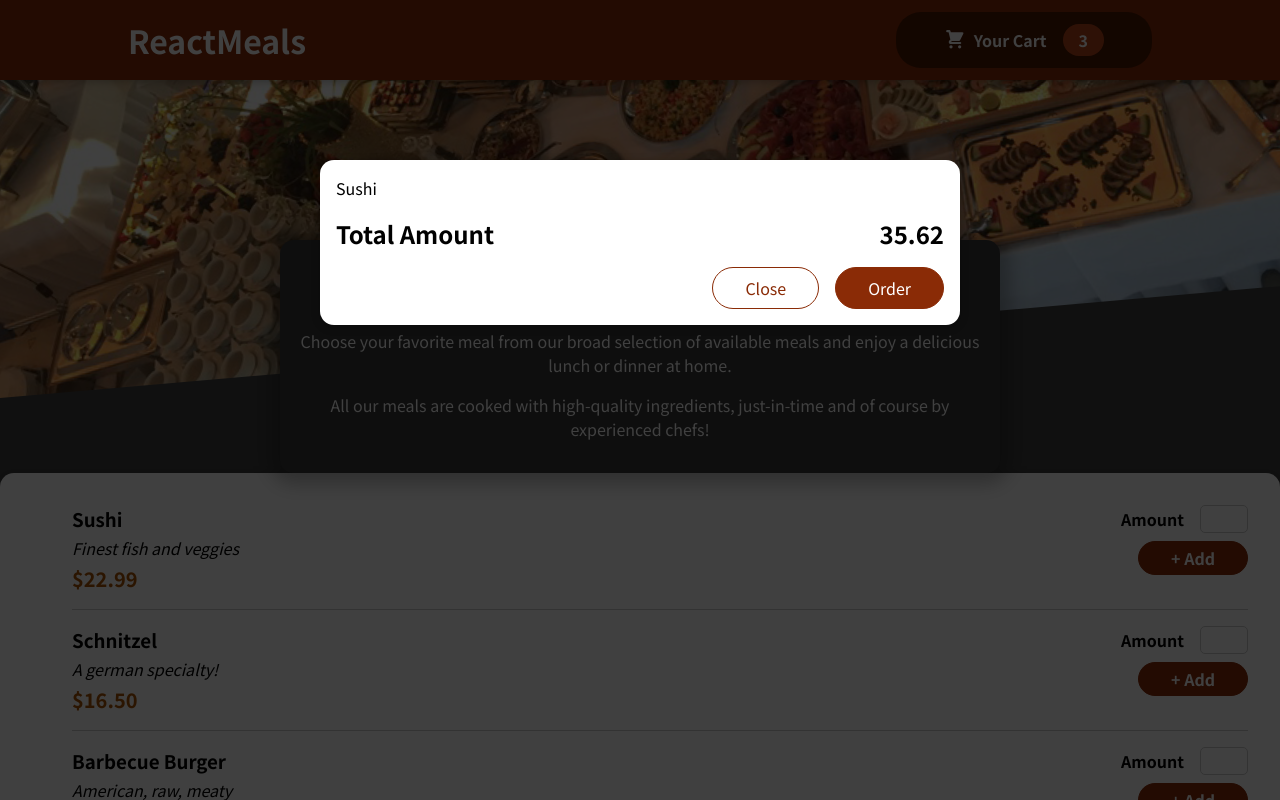
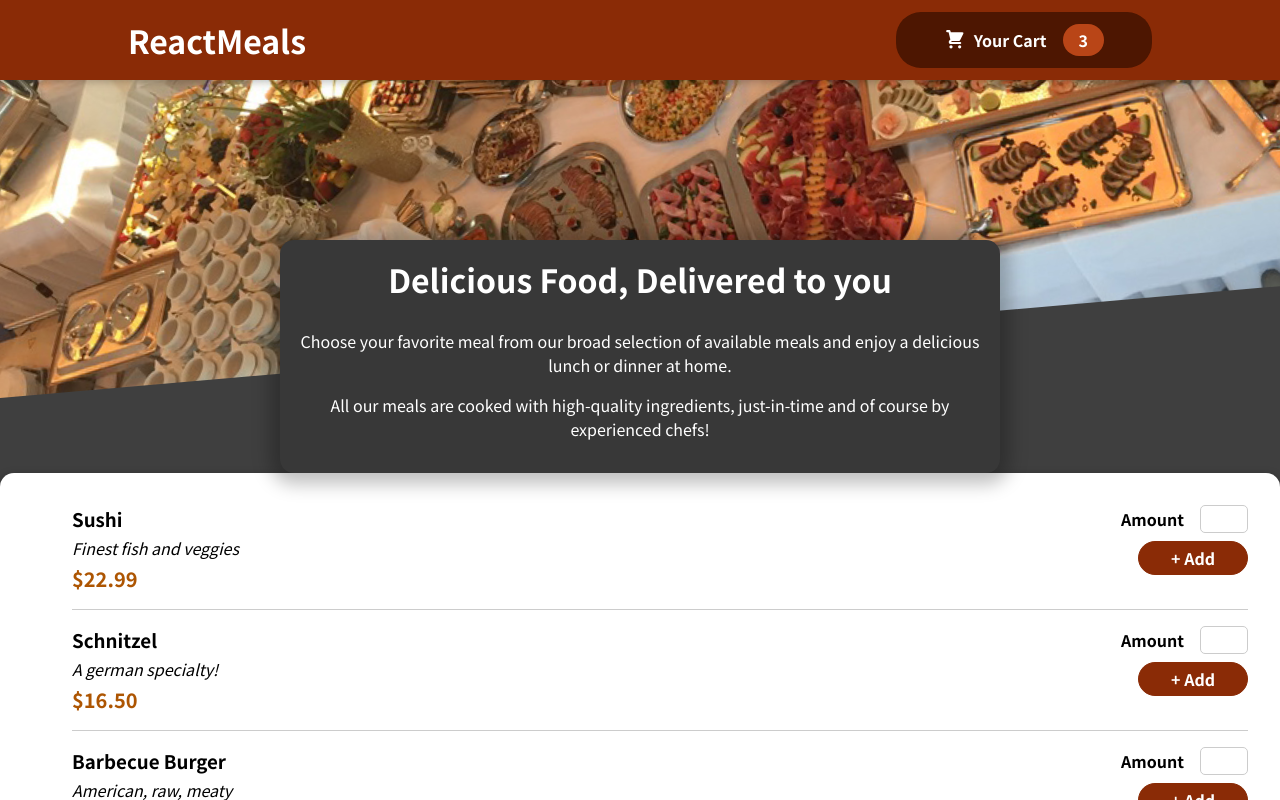
Before and after one commit to kotzimop/react-food-app, a React (Vite) app: page / in a window 1280 px wide. Shown: the top 800 px of the page. Built offline with nearby package versions, Linux system fonts and the light colour scheme.

Commit message:
Managing Cart & Modal State

```diff
--- a/src/App.jsx
+++ b/src/App.jsx
@@ -1,14 +1,26 @@
+/* eslint-disable no-unused-vars */
 /* eslint-disable react/no-unescaped-entities */
-import { Fragment } from 'react';
+import { Fragment, useState } from 'react';
 import Header from './components/Layout/Header';
 import Meals from './components/Meals/Meals';
 import Cart from './components/Cart/Cart';
 
 function App() {
+  const [cartIsShown, setCartIsShown] = useState(false)
+
+  const showCartHandler = () => {
+    setCartIsShown(true)
+  }
+
+  const hideCartHandler = ()=> {
+    setCartIsShown(false)
+  }
+
+
   return (
     <Fragment>
-      <Cart />
-      <Header />
+      {cartIsShown && <Cart onClose={hideCartHandler}/>}
+      <Header onShowCart={showCartHandler}/>
       <main>
         <Meals />
       </main>
--- a/src/components/Cart/Cart.jsx
+++ b/src/components/Cart/Cart.jsx
@@ -1,3 +1,4 @@
+/* eslint-disable react/prop-types */
 /* eslint-disable no-unused-vars */
 import Modal from '../UI/Modal';
 import classes from './Cart.module.css';
@@ -12,14 +13,14 @@
   );
 
   return (
-    <Modal>
+    <Modal onClose={props.onClose}>
       {cartItems}
       <div className={classes.total}>
         <span>Total Amount</span>
         <span>35.62</span>
       </div>
       <div className={classes.actions}>
-        <button className={classes['button--alt']}>Close</button>
+        <button className={classes['button--alt']} onClick={props.onClose}>Close</button>
         <button className={classes.button}>Order</button>
       </div>
     </Modal>
--- a/src/components/Layout/Header.jsx
+++ b/src/components/Layout/Header.jsx
@@ -1,3 +1,4 @@
+/* eslint-disable react/prop-types */
 /* eslint-disable no-unused-vars */
 import { Fragment } from 'react';
 import classes from './Header.module.css';
@@ -9,7 +10,7 @@
     <Fragment>
       <header className={classes.header}>
         <h1>ReactMeals</h1>
-        <HeaderCartButton />
+        <HeaderCartButton onClick={props.onShowCart}/>
       </header>
       <div className={classes['main-image']}>
         <img src={MealsImage} alt="A table full of delicious food" />
--- a/src/components/Layout/HeaderCartButton.jsx
+++ b/src/components/Layout/HeaderCartButton.jsx
@@ -1,3 +1,4 @@
+/* eslint-disable react/prop-types */
 /* eslint-disable no-unused-vars */
 import React from 'react';
 import CartIcon from '../Cart/CartIcon';
@@ -5,7 +6,7 @@
 
 const HeaderCartButton = props => {
   return (
-    <button className={classes.button}>
+    <button className={classes.button} onClick={props.onClick}>
       <span className={classes.icon}>
         <CartIcon />
       </span>
--- a/src/components/UI/Modal.jsx
+++ b/src/components/UI/Modal.jsx
@@ -5,7 +5,7 @@
 import classes from './Modal.module.css';
 
 const Backdrop = props => {
-  return <div className={classes.backdrop}></div>;
+  return <div className={classes.backdrop} onClick={props.onClose}></div>;
 };
 
 const ModalOverlay = props => {
@@ -21,7 +21,7 @@
 const Modal = props => {
   return (
     <Fragment>
-      {ReactDOM.createPortal(<Backdrop />, portalElement)}
+      {ReactDOM.createPortal(<Backdrop onClose={props.onClose}/>, portalElement)}
       {ReactDOM.createPortal(<ModalOverlay>{props.children}</ModalOverlay>, portalElement)}
     </Fragment>
   );
```
